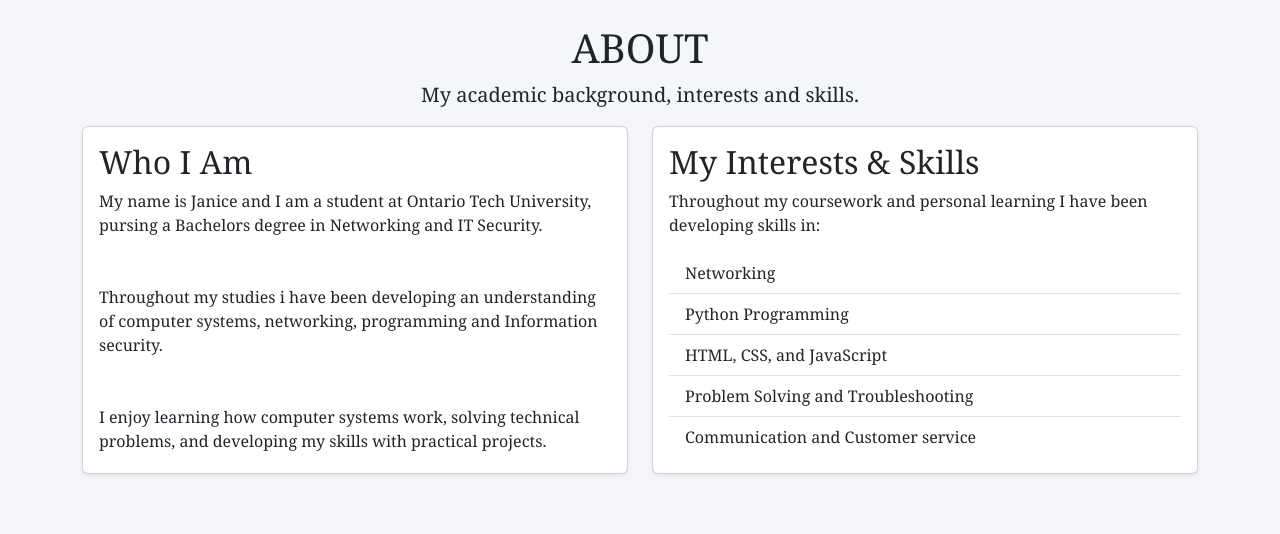
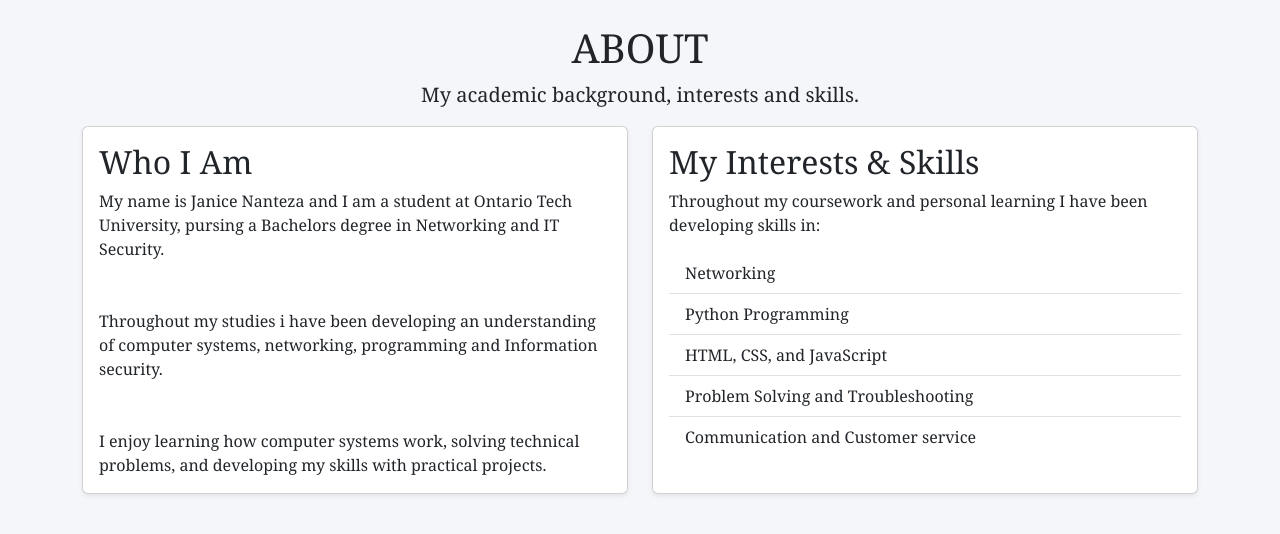
Before and after one commit to jjnanteza/Assignment-2, a Node server app: page /about in a window 1280 px wide. Shown: the part 56-590 px from the top of the page. Run offline with Node 20, Linux system fonts and the light colour scheme; some libraries are stand-ins or nearby versions.

Commit message:
missing text

```diff
--- a/views/about.ejs
+++ b/views/about.ejs
@@ -16,7 +16,7 @@
                 <div class="card-body">
                     <h2 class="card-title">Who I Am</h2>
                     <p class="mb-5">
-                        My name is Janice and I am a student at Ontario Tech University, pursing a Bachelors degree in Networking and IT Security.
+                        My name is Janice Nanteza and I am a student at Ontario Tech University, pursing a Bachelors degree in Networking and IT Security.
                     </p>
 
                     <p class="mb-5">
```
